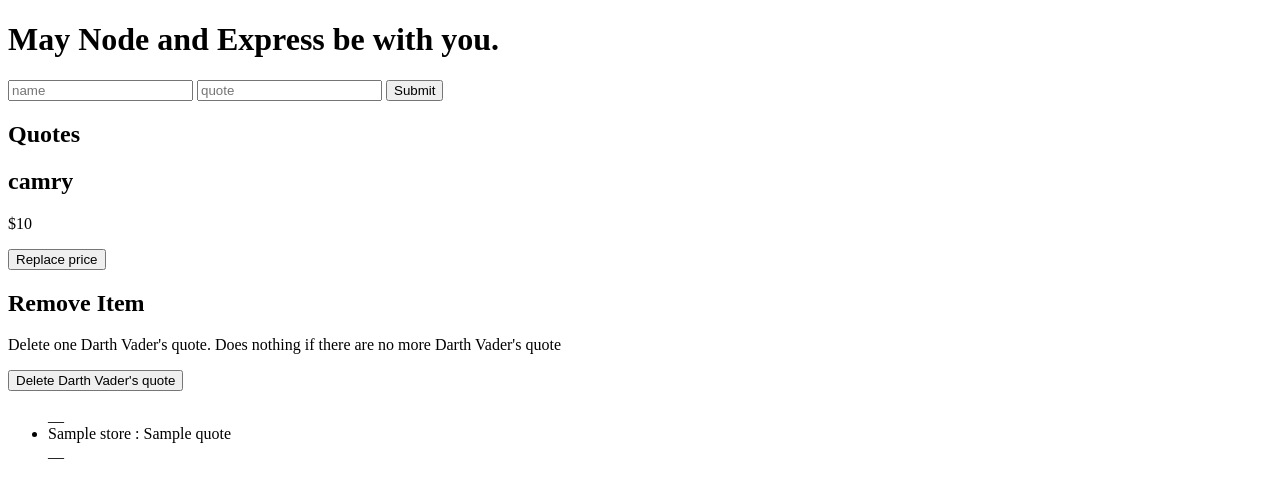
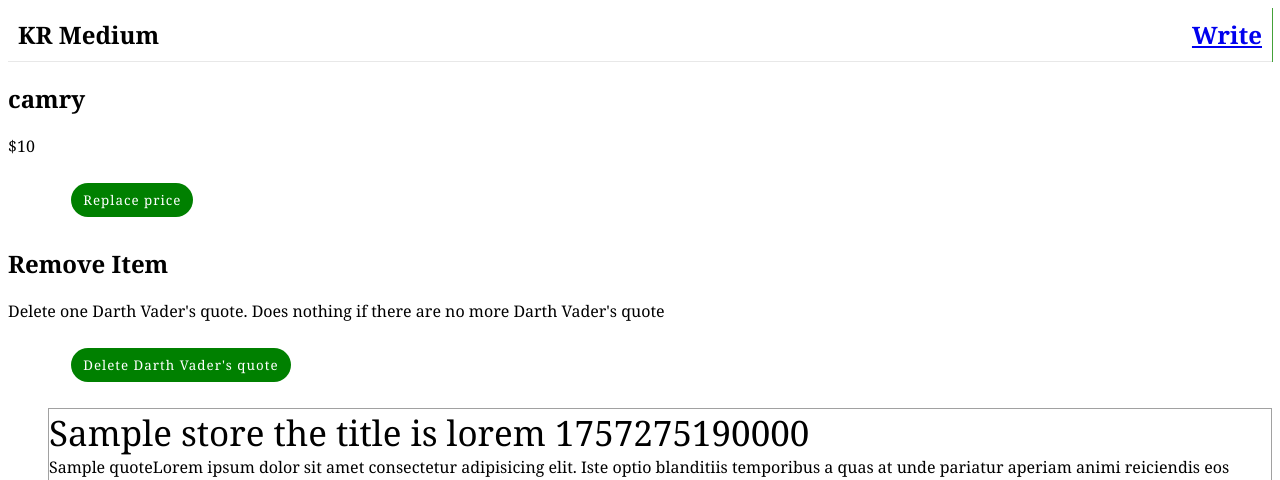
Before and after one commit to Kingrexicon/Kr-medium, a Node server app: template views/index.ejs in a window 1280 px wide. Shown: the top 480 px of the page. Before the commit the page ends 459 px from the top, so only its background shows below. Run offline with Node 20, Linux system fonts and the light colour scheme; the template is opened without the code that fills it: most values are stand-ins (such as "Sample title", 1, 10 or a date in 2020); some libraries are stand-ins or nearby versions; grey boxes are pictures that could not be loaded.

Commit message:
kr medium init

```diff
--- a/package.json
+++ b/package.json
@@ -11,10 +11,12 @@
   "license": "ISC",
   "description": "",
   "dependencies": {
+    "dotenv": "^17.2.2",
     "ejs": "^3.1.10",
     "express": "^5.1.0",
     "mongodb": "^6.18.0",
-    "mongoose": "^8.18.0"
+    "mongoose": "^8.18.0",
+    "multer": "^2.0.2"
   },
   "devDependencies": {
     "nodemon": "^3.1.10"
--- /dev/null
+++ b/public/css/style.css
@@ -0,0 +1,87 @@
+
+*{
+    font-family: Georgia, 'Times New Roman', Times, serif;
+    /* border: solid thin red; */
+}
+.input_file{
+    display: none;
+}
+header{
+    display: flex;
+    justify-content:space-between ;
+margin-bottom: 20px;
+    padding: 10px;
+    font-size: 1.5rem;
+    font-weight: 700;
+    font-family: Georgia, 'Times New Roman', Times, serif;
+    border-bottom:solid 1px rgba(0, 0, 0, 0.089) ;
+    box-shadow:  1px 0 rgba(18, 136, 3, 0.788);
+}
+
+input{
+    width: 100%;
+    border: none;
+    max-width: 90%;
+
+}
+input:focus{
+    border: none;
+    box-shadow: none;
+    outline: none;
+}
+textarea{
+    outline:none;
+    border: none;
+    width: 100%;
+    max-width: 90%;
+    font-size: 1rem;
+
+}
+textarea:focus{
+    font-size: 1rem;
+    border: none;
+    box-shadow: none;
+    outline: none;
+}
+
+
+.title{
+    font-size: 35px;
+}
+.title::placeholder{
+    font-size: 35px;
+
+}
+.norm{
+    font-size: 16px;
+
+}
+
+button{
+    background-color: green;
+    border: none;
+    letter-spacing: 1px;
+    border-radius: 50px;
+    padding:8px 12px;
+    color: white;
+    margin: 10px 5%;
+}
+
+.container{
+margin: auto;
+display: flex;
+flex-direction: column;
+align-items: center;
+justify-content: center;
+/* background-color: aqua; */
+}
+
+/* peculiar to the view file */
+
+li{
+    list-style: none;
+    border:solid 1px rgba(0, 0, 0, 0.37);
+    margin-block: 10px;
+    display: flex;
+    flex-direction: column;
+}
--- a/public/main.js
+++ b/public/main.js
@@ -2,6 +2,7 @@ const update = document.querySelector("#update-button");
 const deleteButton = document.querySelector("#delete-button");
 const messageDiv = document.querySelector('#message')
 
+// update Data
 update.addEventListener("click", (_) => {
 	fetch("/store", {
 		method: "put",
@@ -18,6 +19,8 @@ update.addEventListener("click", (_) => {
 			window.location.reload(true);
 		});
 });
+
+// delete data
 
 deleteButton.addEventListener("click", (_) => {
 	fetch("/store", {
--- a/server.js
+++ b/server.js
@@ -1,8 +1,25 @@
 const express = require("express");
 const app = express();
+const multer = require('multer');
 // const ejs = require("ejs")
-PORT = 4000;
+ require('dotenv').config();
+const PORT = process.env.PORT
+const dbConnectionStr = process.env.DB_string
 const MongoClient = require("mongodb").MongoClient;
+
+
+
+
+const storage = multer.diskStorage({
+        destination: function (req, file, cb) {
+            cb(null, 'public/uploads/'); // Images will be saved in public/uploads/
+        },
+        filename: function (req, file, cb) {
+            cb(null, Date.now() + '-' + file.originalname); // Unique filename
+        }
+    });
+
+    const upload = multer({ storage: storage });
 
 app.set("view engine", "ejs");
 app.use(express.static("public"));
@@ -10,7 +27,7 @@ app.use(express.json());
 app.use(express.urlencoded({ extended: true }));
 
 MongoClient.connect(
-	"mongodb+srv://oyedeleoreofe:YCeERWv2mqxv5F3u@cluster0.ant5qsc.mongodb.net/?retryWrites=true&w=majority&appName=Cluster0"
+	dbConnectionStr,
 )
 
 	.then((client) => {
@@ -28,10 +45,15 @@ MongoClient.connect(
 				})
 				.catch((error) => console.error(error));
 		});
-		app.post("/store", (req, res) => {
+
+		app.get("/cart", (req, res) => {
+			res.sendFile(__dirname + "/public/create_product.html");
+		});
+		app.post("/store", upload.single("image"), (req, res) => {
 			storeCollection
 				.insertOne(req.body)
 				.then((result) => {
+					console.log(result)
 					res.redirect("/");
 				})
 				.catch((error) => console.error(error));
@@ -45,6 +67,7 @@ MongoClient.connect(
 						$set: {
 							name: req.body.name,
 							quote: req.body.quote,
+							image:req.body.image,
 						},
 					},
 					{
--- a/views/index.ejs
+++ b/views/index.ejs
@@ -4,17 +4,15 @@
 <head>
   <meta charset="UTF-8" />
   <title>Star Wars Quote App</title>
+  <link rel="stylesheet" href="/css/style.css">
 </head>
 
 <body>
-  <h1>May Node and Express be with you.</h1>
+    <header>
+    <div>KR Medium</div>
+    <a href="/cart" >Write</a>
+  </header>
 
-  <form action="/store" method="POST">
-    <input type="text" placeholder="name" name="name" />
-    <input type="text" placeholder="quote" name="quote" />
-    <button type="submit">Submit</button>
-  </form>
-  <h2>Quotes</h2>
 
   <div>
     <h2>camry</h2>
@@ -29,24 +27,33 @@
       Vader's quote
     </p>
     <button id="delete-button">Delete Darth Vader's quote</button>
-    <div id="message"></div>
+    <div id="message"> </div>
   </div>
 
   <ul class="store">
     <!-- Loop through quotes -->
-    __<% for(var i=0; i < store.length; i++) {%>
+    <% for(var i=0; i < store.length; i++) {%>
       <li class="item">
         <!-- Output name from the iterated quote object -->
-        <span>
-          <%= store[i].name %>
-        </span>:
+       <div class="title">
+         <%= store[i].name %> the title is lorem
+       <%=  Date.now() %>
+       </div>
+
         <!-- Output quote from the iterated quote object -->
-        <span>
-          <%= store[i].quote %>
+      <div class="data">
+          <%= store[i].quote %>Lorem ipsum dolor sit amet consectetur adipisicing elit. Iste optio blanditiis temporibus a quas at unde pariatur aperiam animi reiciendis eos accusantium laboriosam excepturi, facere similique, eum ducimus soluta reprehenderit?
+      </div>
+          <span>
+            <img src="${store[i].image}" alt="">
+          <%= store[i].image %>
         </span>
+        <textarea placeholder="Comment here" id="" cols="10" rows="5"></textarea>
       </li>
-      __<% } %>
+      <% } %>
   </ul>
+
+
 
   <script src="/main.js"></script>
 </body>
```
Also changed, not shown: public/create_product.html (added, +39 -0 lines), 3 other files.
